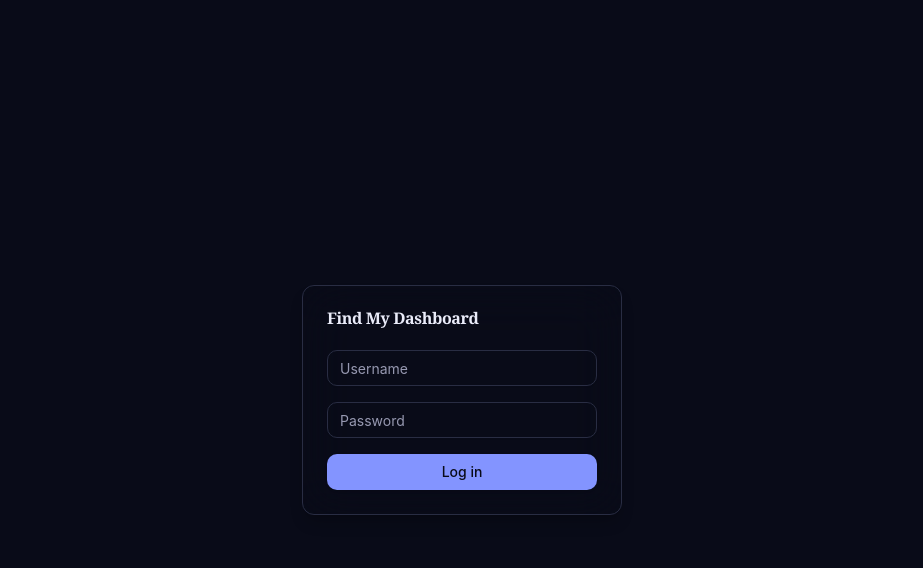
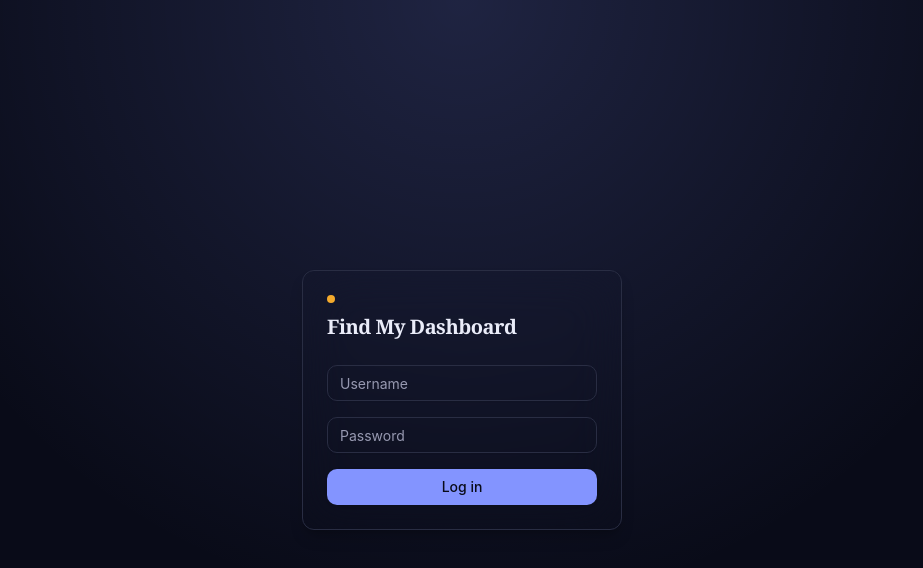
Before and after one commit to EduardoAlcaria/Kagein, a React (Vite) app in the folder react-frontend/: page /login in a window 1280 px wide. Shown: the top 568 px of the page, without its empty margins (178-1101 px from the left). Built offline with nearby package versions, Linux system fonts and the light colour scheme.

Commit message:
Add beacon accent and radial glow to LoginPage

```diff
--- a/react-frontend/src/pages/LoginPage.tsx
+++ b/react-frontend/src/pages/LoginPage.tsx
@@ -18,10 +18,13 @@ export function LoginPage() {
   }
 
   return (
-    <main className="flex min-h-screen items-center justify-center bg-background">
+    <main className="flex min-h-screen items-center justify-center bg-background bg-[radial-gradient(circle_at_50%_0%,color-mix(in_oklch,var(--primary)_18%,transparent),transparent_60%)]">
       <Card className="w-80">
         <CardHeader>
-          <CardTitle role="heading" aria-level={1}>Find My Dashboard</CardTitle>
+          <div className="beacon-dot mb-1 h-2 w-2" />
+          <CardTitle role="heading" aria-level={1} className="text-xl">
+            Find My Dashboard
+          </CardTitle>
         </CardHeader>
         <CardContent>
           <form onSubmit={handleSubmit} className="flex flex-col gap-4">
```
